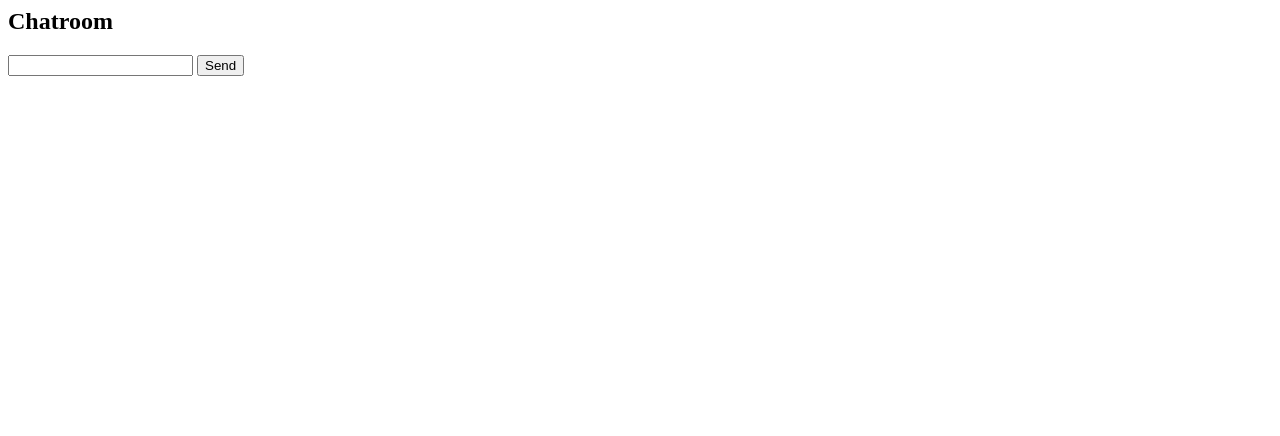
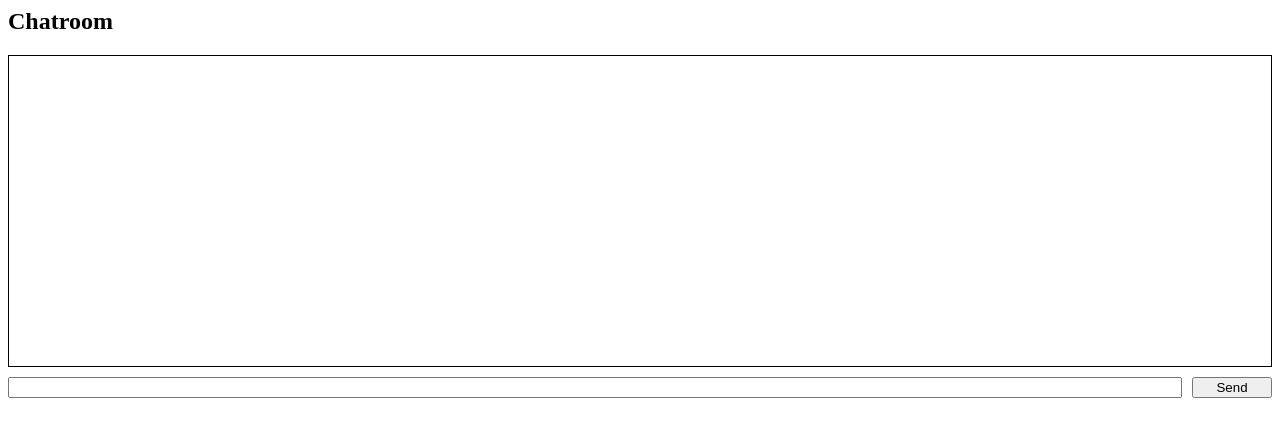
Before and after one commit to chdavis0917/beehive-ai, a plain HTML site: page index.html in a window 1280 px wide. Drawn offline with Linux system fonts and the light colour scheme.

Commit message:
chatbox styling created

```diff
--- a/client/main.js
+++ b/client/main.js
@@ -7,7 +7,7 @@ socket.onopen = function () {
 };
 
 socket.onmessage = function (e) {
-  output.innerHTML += "Server: " + e.data + "\n";
+  output.innerHTML = "Server: " + e.data + "\n" + output.innerHTML;
 };
 
 function send() {
--- a/index.html
+++ b/index.html
@@ -2,12 +2,17 @@
   <head>
     <meta charset="UTF-8">
     <title>Chatroom</title>
+    <link rel="stylesheet" href="style.css">
   </head>
   <body>
     <h2>Chatroom</h2>
-    <input id="input" type="text" onkeypress="handleKeyPress(event)" />
-    <button id="sendBtn" onclick="send()">Send</button>
-    <pre id="output"></pre>
+    <div id="chatbox">
+      <pre id="output"></pre>
+    </div>
+    <div id="inputbox">
+      <input id="input" type="text" onkeypress="handleKeyPress(event)" />
+      <button id="sendBtn" onclick="send()">Send</button>
+    </div>
     <script src="client/main.js"></script>
   </body>
 </html>
--- /dev/null
+++ b/style.css
@@ -0,0 +1,21 @@
+#chatbox {
+    height: 300px;
+    overflow: auto;
+    border: 1px solid black;
+    padding: 5px;
+  }
+
+  #inputbox {
+    display: flex;
+    align-items: center;
+    margin-top: 10px;
+  }
+
+  #input {
+    flex: 1;
+    margin-right: 10px;
+  }
+
+  #sendBtn {
+    width: 80px;
+  }
```
Also changed, not shown: 1 other file.
